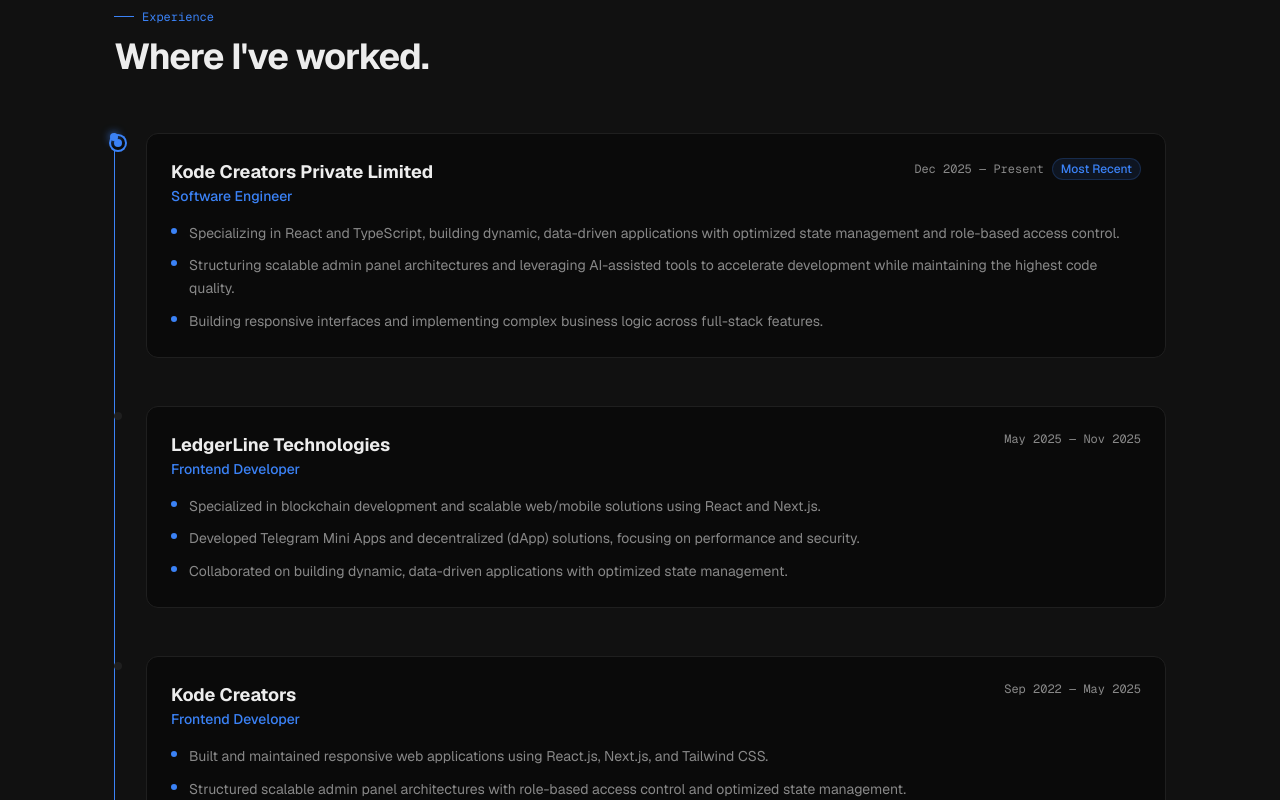
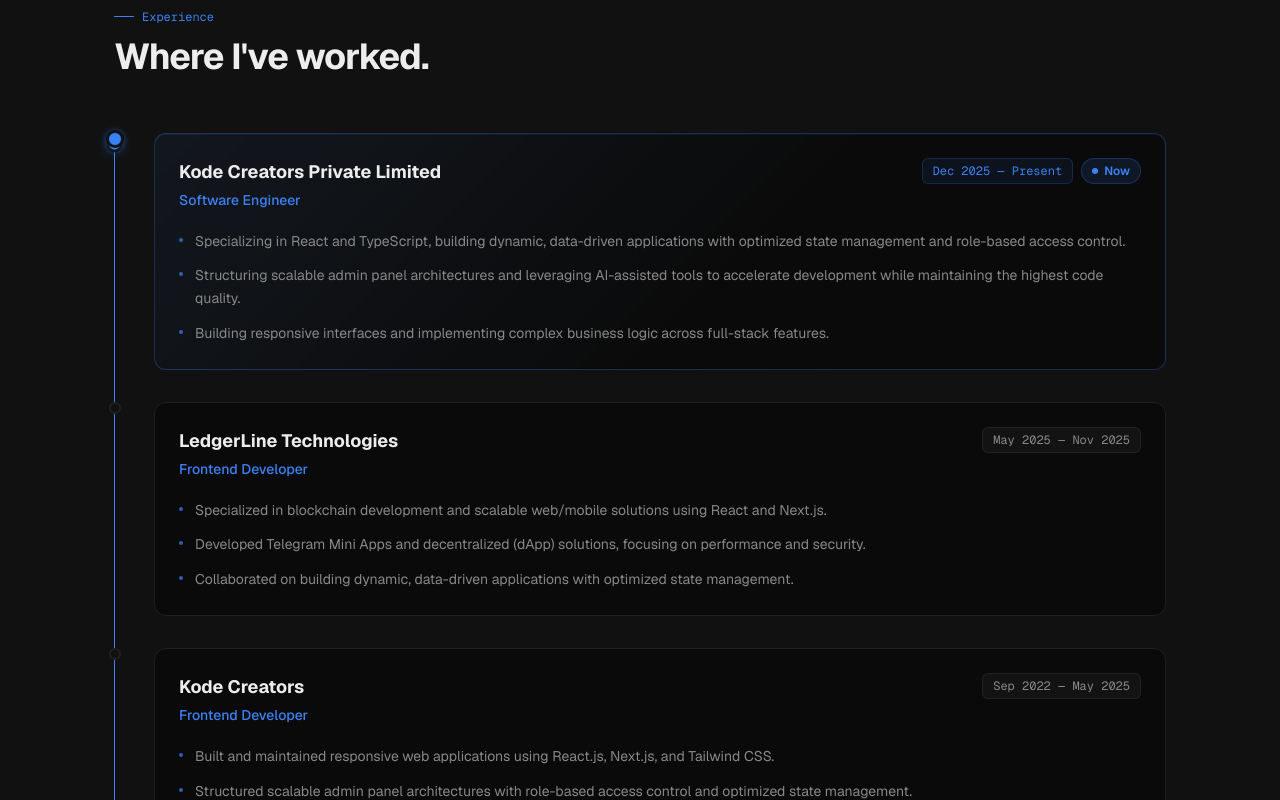
Before and after one commit to Darpan3089/Portfolio, a Next.js app: page / in a window 1280 px wide. Shown: the part 1620-2420 px from the top of the page. Built offline with nearby package versions, Linux system fonts and the light colour scheme.

Commit message:
feat: add responsive WorkSection component with scroll-tracked timeline visualization

```diff
--- a/src/components/sections/projects.tsx
+++ b/src/components/sections/projects.tsx
@@ -74,7 +74,7 @@
     >
       {/* Project image with overlay */}
       {project.image && (
-        <div className="relative h-44 overflow-hidden bg-[var(--border)]">
+        <div className="relative h-44 overflow-hidden bg-(--border)">
           <Image
             src={project.image}
             alt={`${project.title} screenshot`}
--- a/src/components/sections/work.tsx
+++ b/src/components/sections/work.tsx
@@ -1,7 +1,7 @@
 "use client";
 
 import { useRef } from "react";
-import { motion, useScroll, useSpring } from "framer-motion";
+import { motion, useScroll, useSpring, useTransform } from "framer-motion";
 import { FadeUp } from "@/components/motion-wrapper";
 
 interface WorkEntry {
@@ -64,11 +64,13 @@
     offset: ["start 80%", "end center"],
   });
 
-  const scaleY = useSpring(scrollYProgress, {
+  const springProgress = useSpring(scrollYProgress, {
     stiffness: 80,
     damping: 25,
     restDelta: 0.001,
   });
+
+  const dotY = useTransform(springProgress, [0, 1], ["0%", "100%"]);
 
   return (
     <section
@@ -110,49 +112,90 @@
           <motion.div
             className="absolute left-0 top-0 bottom-0 w-px hidden md:block origin-top"
             style={{
-              scaleY,
+              scaleY: springProgress,
               background:
                 "linear-gradient(to bottom, var(--accent) 85%, transparent 100%)",
             }}
           />
 
-          {/* Fixed anchor dot at the top of the line */}
-          <div
-            className="absolute -left-[4px] top-0 w-2 h-2 rounded-full hidden md:block z-10"
+          {/* Scroll-tracking dot — follows the tip of the accent line */}
+          <motion.div
+            className="absolute left-[-5px] top-0 w-[11px] h-[11px] rounded-full hidden md:block z-10"
             style={{
+              y: dotY,
+              translateY: "-50%",
               backgroundColor: "var(--accent)",
-              boxShadow: "0 0 8px var(--accent)",
+              boxShadow:
+                "0 0 0 3px var(--surface), 0 0 12px var(--accent), 0 0 4px var(--accent)",
             }}
           />
 
-          <div className="space-y-12 md:pl-8">
+          <div className="space-y-8 md:pl-10">
             {workHistory.map((entry, index) => (
               <FadeUp key={entry.company} delay={index * 0.1}>
-                <div className="relative">
-                  {/* Timeline dot */}
+                <motion.div
+                  className="relative group"
+                  transition={{ type: "spring", stiffness: 300, damping: 30 }}
+                >
+                  {/* Timeline connector dot per entry */}
                   <div
-                    className="absolute -left-8 top-1.5 w-2 h-2 rounded-full hidden md:block"
+                    className="absolute   left-[-45.5px] top-0 hidden md:flex items-center justify-center w-3 h-3 rounded-full z-10 transition-all duration-300"
                     style={{
                       backgroundColor: entry.current
                         ? "var(--accent)"
-                        : "var(--border)",
+                        : "var(--surface)",
+                      border: entry.current
+                        ? "2px solid var(--accent)"
+                        : "2px solid var(--border)",
                       boxShadow: entry.current
-                        ? `0 0 0 3px var(--bg), 0 0 0 5px var(--accent)`
+                        ? `0 0 0 3px var(--surface), 0 0 8px var(--accent)`
                         : "none",
                     }}
-                  />
+                  >
+                    {/* Pulsing ring for current role */}
+                    {entry.current && (
+                      <motion.span
+                        className="absolute inset-0 rounded-full"
+                        style={{ border: "2px solid var(--accent)" }}
+                        animate={{ scale: [1, 1.8, 1], opacity: [1, 0, 1] }}
+                        transition={{
+                          duration: 2,
+                          repeat: Infinity,
+                          ease: "easeInOut",
+                        }}
+                      />
+                    )}
+                  </div>
 
+                  {/* Card */}
                   <div
-                    className="rounded-xl p-6"
+                    className="rounded-xl p-6 transition-all duration-300"
                     style={{
-                      background: "var(--bg)",
-                      border: "1px solid var(--border)",
+                      background: entry.current
+                        ? "linear-gradient(135deg, rgba(59,130,246,0.06) 0%, var(--bg) 60%)"
+                        : "var(--bg)",
+                      border: entry.current
+                        ? "1px solid rgba(59,130,246,0.3)"
+                        : "1px solid var(--border)",
+                      boxShadow: entry.current
+                        ? "0 0 0 0 transparent, inset 0 1px 0 rgba(59,130,246,0.1)"
+                        : "none",
                     }}
                   >
-                    <div className="flex flex-col sm:flex-row sm:items-start sm:justify-between gap-2 mb-4">
+                    {/* Hover shimmer on current */}
+                    <div
+                      className="absolute inset-0 rounded-xl opacity-0 group-hover:opacity-100 transition-opacity duration-300 pointer-events-none"
+                      style={{
+                        background: entry.current
+                          ? "linear-gradient(135deg, rgba(59,130,246,0.08) 0%, transparent 70%)"
+                          : "linear-gradient(135deg, rgba(255,255,255,0.02) 0%, transparent 70%)",
+                      }}
+                    />
+
+                    <div className="flex flex-col sm:flex-row sm:items-start sm:justify-between gap-3 mb-5">
                       <div>
                         <h3
-                          className="text-lg font-bold"
+                          className="text-lg font-bold mb-1"
                           style={{ color: "var(--text-primary)" }}
                         >
                           {entry.company}
@@ -164,29 +207,44 @@
                           {entry.role}
                         </p>
                       </div>
-                      <div className="flex items-center gap-2">
+
+                      <div className="flex items-center gap-2 shrink-0">
                         <time
-                          className="font-mono text-xs"
-                          style={{ color: "var(--text-muted)" }}
+                          className="font-mono text-xs px-2.5 py-1 rounded-md"
+                          style={{
+                            color: entry.current
+                              ? "var(--accent)"
+                              : "var(--text-muted)",
+                            background: entry.current
+                              ? "rgba(59,130,246,0.08)"
+                              : "rgba(255,255,255,0.04)",
+                            border: entry.current
+                              ? "1px solid rgba(59,130,246,0.2)"
+                              : "1px solid rgba(255,255,255,0.06)",
+                          }}
                         >
                           {entry.period}
                         </time>
                         {entry.current && (
                           <span
-                            className="px-2 py-0.5 rounded-full text-xs font-medium"
+                            className="px-2.5 py-1 rounded-full text-xs font-semibold flex items-center gap-1.5"
                             style={{
-                              background: "rgba(59,130,246,0.1)",
+                              background: "rgba(59,130,246,0.12)",
                               color: "var(--accent)",
-                              border: "1px solid rgba(59,130,246,0.2)",
+                              border: "1px solid rgba(59,130,246,0.25)",
                             }}
                           >
-                            Most Recent
+                            <span
+                              className="w-1.5 h-1.5 rounded-full inline-block"
+                              style={{ backgroundColor: "var(--accent)" }}
+                            />
+                            Now
                           </span>
                         )}
                       </div>
                     </div>
 
-                    <ul className="space-y-2.5">
+                    <ul className="space-y-3">
                       {entry.achievements.map((achievement, i) => (
                         <li
                           key={i}
@@ -194,8 +252,8 @@
                           style={{ color: "var(--text-muted)" }}
                         >
                           <span
-                            className="mt-1.5 flex-shrink-0 w-1.5 h-1.5 rounded-full"
-                            style={{ backgroundColor: "var(--accent)" }}
+                            className="mt-2 shrink-0 w-1 h-1 rounded-full"
+                            style={{ backgroundColor: "var(--accent)", opacity: 0.7 }}
                             aria-hidden="true"
                           />
                           {achievement}
@@ -203,7 +261,7 @@
                       ))}
                     </ul>
                   </div>
-                </div>
+                </motion.div>
               </FadeUp>
             ))}
           </div>
```
